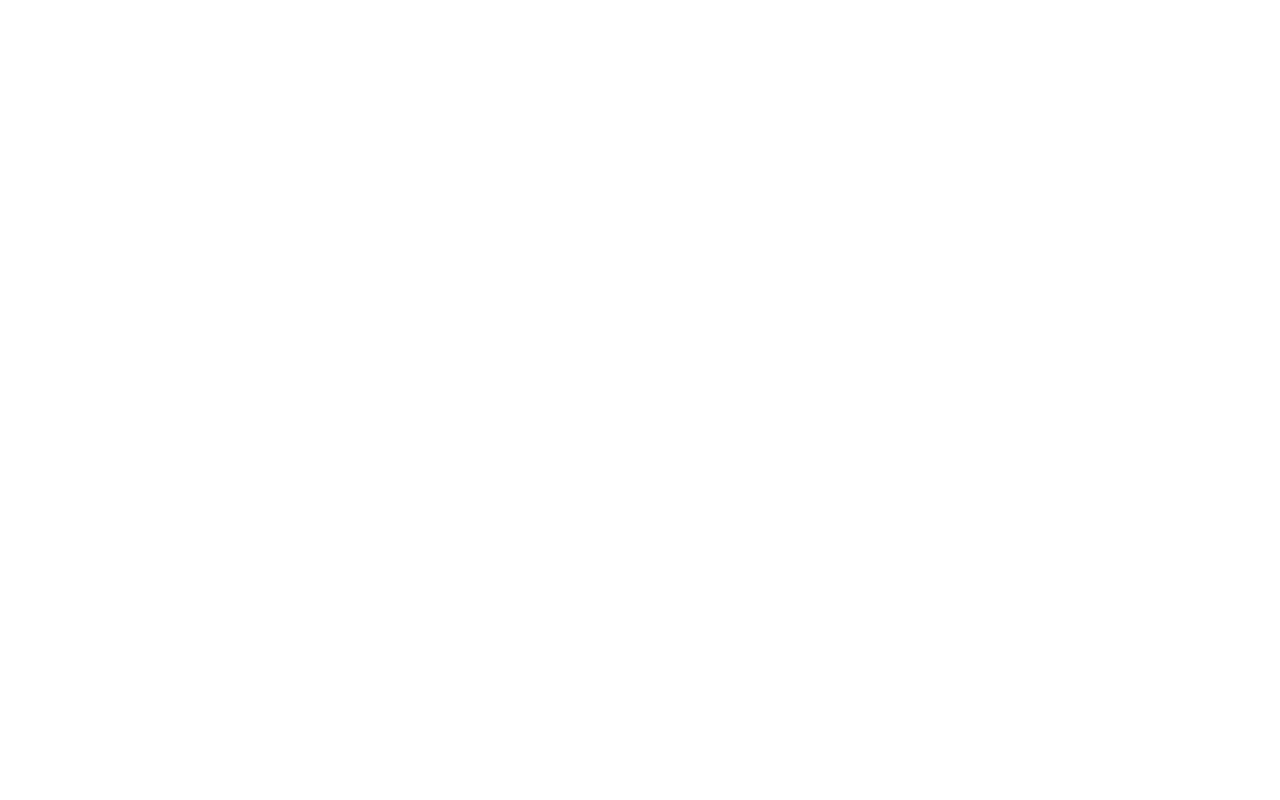
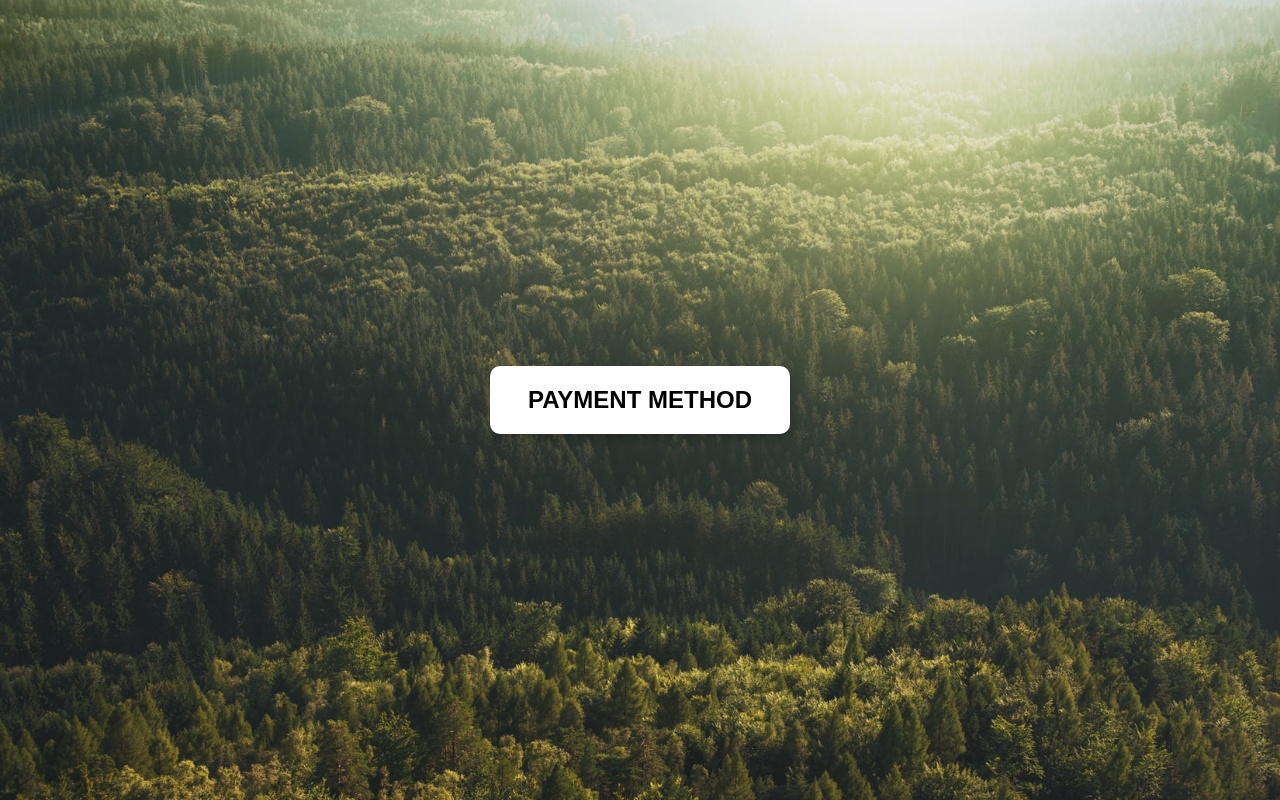
Before and after one commit to Eldos-05/frontend, a plain HTML site: page index.html in a window 1280 px wide. Drawn offline with Linux system fonts and the light colour scheme.

Commit message:
Next step. Style header section

```diff
--- a/css/style.css
+++ b/css/style.css
@@ -8,3 +8,21 @@ body, html {
     height: 100%;
     font-family: Arial, sans-serif;
 }
+.background {
+    background-image: url('/img/background.jpg');
+    background-size: cover;
+    background-position: center;
+    height: 100%;
+    display: flex;
+    align-items: center;
+    justify-content: center;
+}
+
+.payment-card {
+    background-color: white;
+    padding: 20px;
+    border-radius: 10px;
+    box-shadow: 0 4px 8px rgba(0, 0, 0, 0.2);
+    width: 300px;
+    text-align: center;
+}
--- a/index.html
+++ b/index.html
@@ -7,3 +7,9 @@
     <link rel="stylesheet" href="css/style.css">
 </head>
 <body>
+    <div class="background">
+        <div class="payment-card">
+            <div class="dots">
+                <span></span><span></span><span></span>
+            </div>
+            <h2>PAYMENT METHOD</h2>
```
